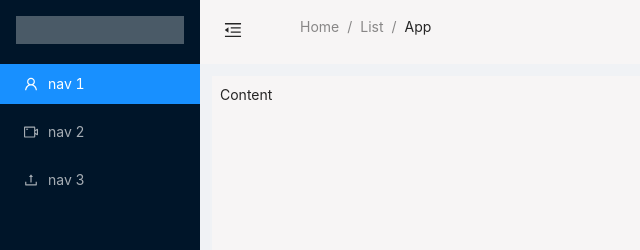
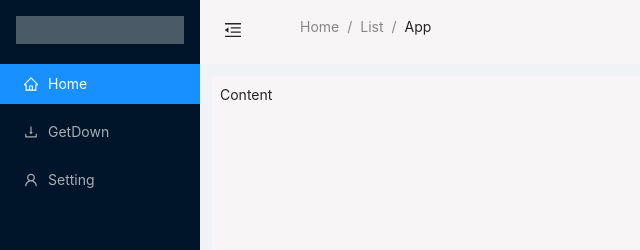
Before and after one commit to terrygogo/withant, a Next.js app: page / in a window 1280 px wide. Shown: the top 250 px of the page, without its empty margins (0-640 px from the left). Built offline with nearby package versions, Linux system fonts and the light colour scheme.

Commit message:
add event handler

```diff
--- a/pages/index.js
+++ b/pages/index.js
@@ -4,7 +4,8 @@ import {
   MenuUnfoldOutlined,
   MenuFoldOutlined,
   UserOutlined,
-  VideoCameraOutlined,
+  HomeOutlined,
+  DownloadOutlined,
   UploadOutlined,
 } from '@ant-design/icons';
 
@@ -25,6 +26,7 @@ const content = {
 class About extends React.Component {
   state = {
     collapsed: false,
+    selectedmenu: "Home"
   };
 
   toggle = () => {
@@ -32,19 +34,25 @@ class About extends React.Component {
       collapsed: !this.state.collapsed,
     });
   };
+
+  seltos = (key ) => {
+    this.setState({
+      selectedmenu:  key
+    });
+  };
   render() {
     return(<Layout>
       <Sider trigger={null} collapsible collapsed={this.state.collapsed}>
         <div className="logo" />
-        <Menu theme="dark" mode="inline" defaultSelectedKeys={['1']}>
-          <Menu.Item key="1" icon={<UserOutlined />}>
-            nav 1
+        <Menu theme="dark" mode="inline" defaultSelectedKeys={['1']} onSelect={this.seltos}>
+          <Menu.Item key="1" icon={<HomeOutlined />}>
+            Home
           </Menu.Item>
-          <Menu.Item key="2" icon={<VideoCameraOutlined />}>
-            nav 2
+          <Menu.Item key="2" icon={<DownloadOutlined />}>
+            GetDown
           </Menu.Item>
-          <Menu.Item key="3" icon={<UploadOutlined />}>
-            nav 3
+          <Menu.Item key="3" icon={<UserOutlined />}>
+            Setting
           </Menu.Item>
         </Menu>
       </Sider>
```
